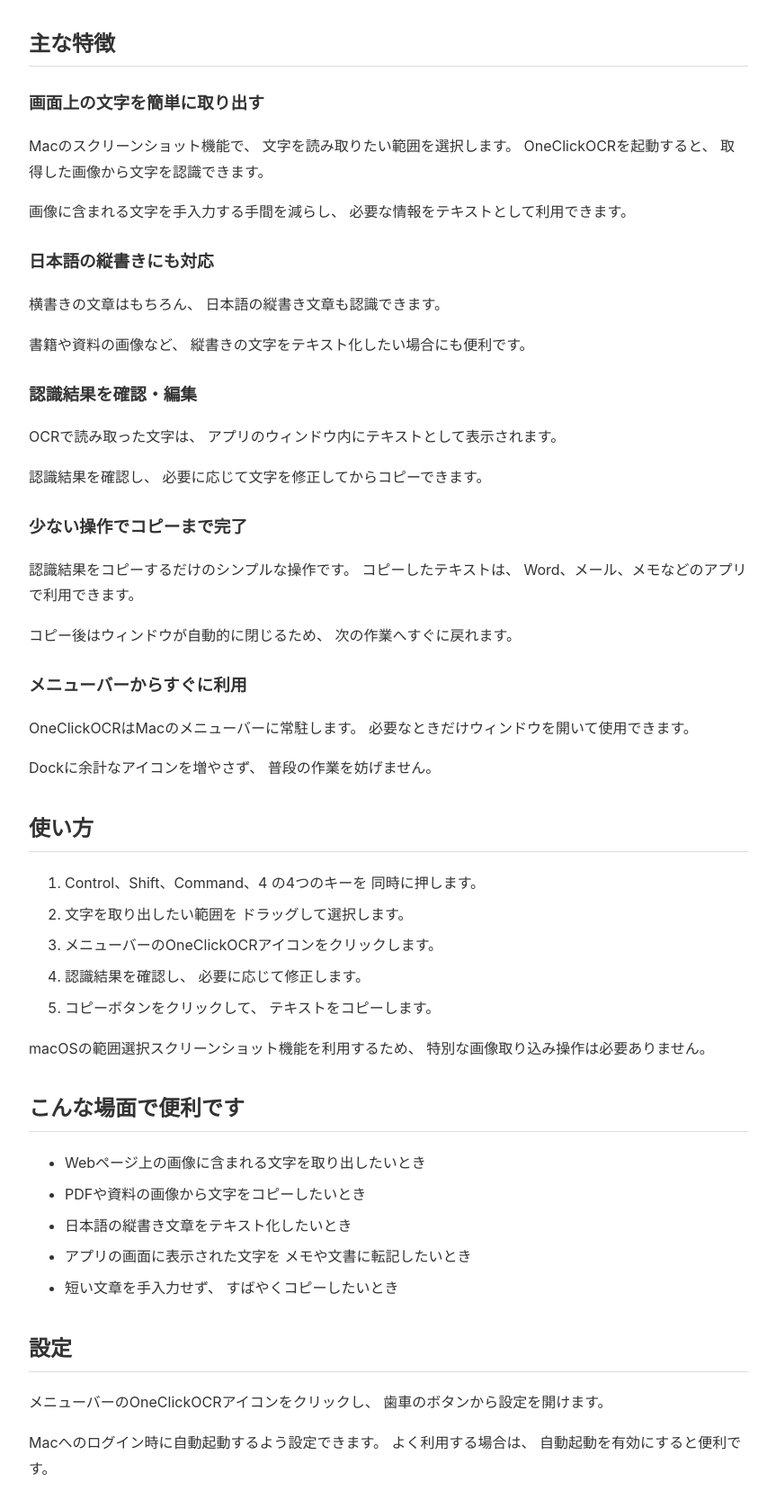
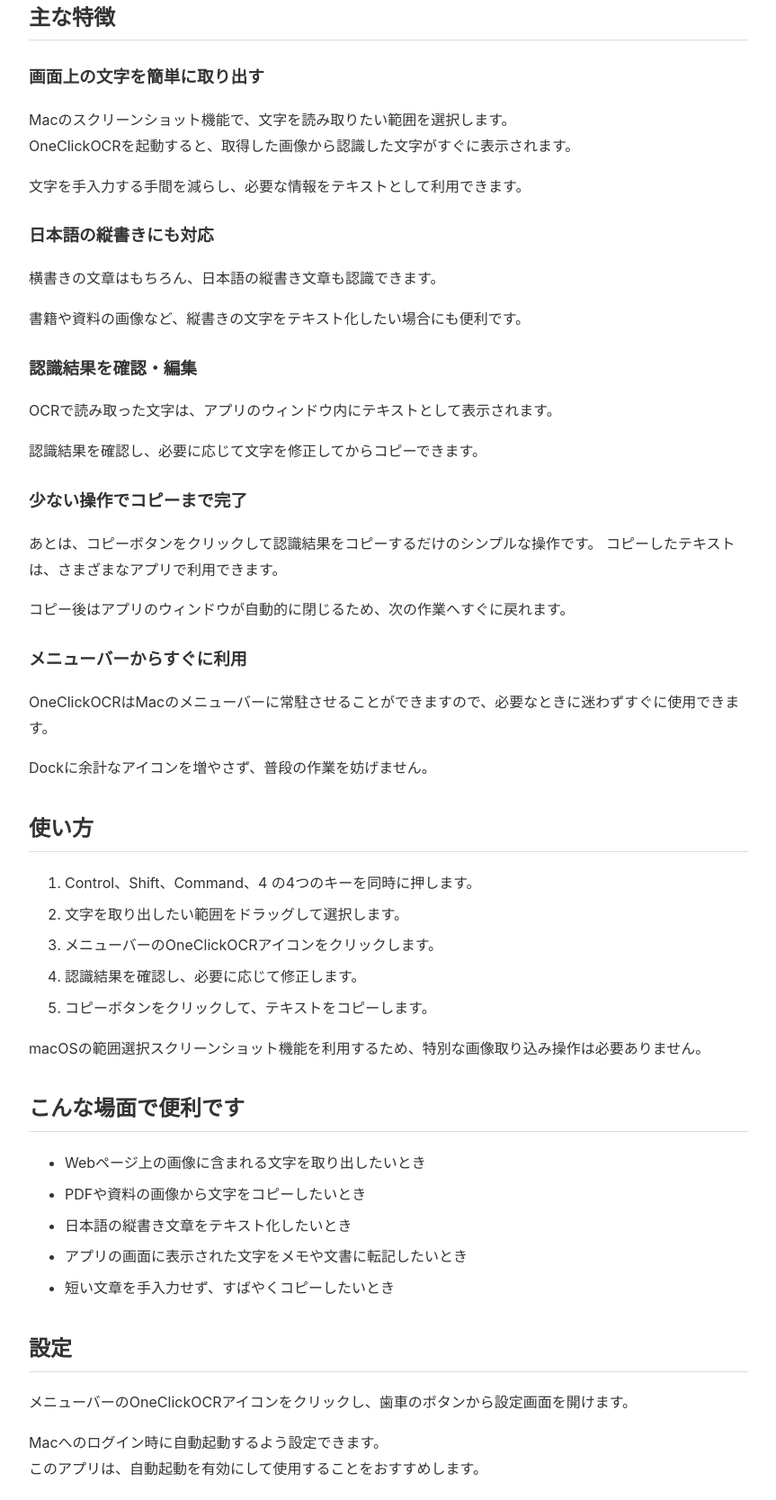
Before and after one commit to tyforma/tyforma.github.io, a plain HTML site: page oneclickocr/index.html in a window 1280 px wide. Shown: the part 473-2140 px from the top of the page at 90% size, without its empty margins (208-1071 px from the left). Drawn offline with Linux system fonts and the light colour scheme.

Commit message:
Update index.html

```diff
--- a/oneclickocr/index.html
+++ b/oneclickocr/index.html
@@ -87,26 +87,20 @@
   <h1>OneClickOCR</h1>
 
   <p class="lead">
-    Macの画面に表示された文字を、
-    簡単な操作でテキストに。
+    Macの画面に表示された文字を、簡単な操作でテキストに。
   </p>
 
   <p>
-    OneClickOCRは、Macの画面上に表示された文字を
-    スクリーンショットから読み取り、
+    OneClickOCRは、Macの画面上に表示された文字をスクリーンショットから読み取り、
     編集・コピーできるmacOS用の無料OCRツールです。
   </p>
 
   <p>
-    Webページ、画像、アプリの画面など、
-    通常のコピー操作では取り出せない文字も、
-    必要な範囲を選択してテキスト化できます。
+    Webページ、画像、アプリの画面など、通常のコピー操作では取り出せない文字もテキスト化できます。
   </p>
 
   <p>
-    macOSに標準搭載された文字認識機能を利用し、
-    日本語の横書きだけでなく、
-    縦書きの文章にも対応しています。
+    macOSに標準搭載された文字認識機能を利用し、日本語の横書きだけでなく、縦書きの文章にも対応しています。
   </p>
 
   <p>
@@ -120,84 +114,68 @@
 
   <h3>画面上の文字を簡単に取り出す</h3>
   <p>
-    Macのスクリーンショット機能で、
-    文字を読み取りたい範囲を選択します。
-    OneClickOCRを起動すると、
-    取得した画像から文字を認識できます。
+    Macのスクリーンショット機能で、文字を読み取りたい範囲を選択します。<br>
+    OneClickOCRを起動すると、取得した画像から認識した文字がすぐに表示されます。
   </p>
   <p>
-    画像に含まれる文字を手入力する手間を減らし、
-    必要な情報をテキストとして利用できます。
+    文字を手入力する手間を減らし、必要な情報をテキストとして利用できます。
   </p>
 
   <h3>日本語の縦書きにも対応</h3>
   <p>
-    横書きの文章はもちろん、
-    日本語の縦書き文章も認識できます。
+    横書きの文章はもちろん、日本語の縦書き文章も認識できます。
   </p>
   <p>
-    書籍や資料の画像など、
-    縦書きの文字をテキスト化したい場合にも便利です。
+    書籍や資料の画像など、縦書きの文字をテキスト化したい場合にも便利です。
   </p>
 
   <h3>認識結果を確認・編集</h3>
   <p>
-    OCRで読み取った文字は、
-    アプリのウィンドウ内にテキストとして表示されます。
+    OCRで読み取った文字は、アプリのウィンドウ内にテキストとして表示されます。
   </p>
   <p>
-    認識結果を確認し、
-    必要に応じて文字を修正してからコピーできます。
+    認識結果を確認し、必要に応じて文字を修正してからコピーできます。
   </p>
 
   <h3>少ない操作でコピーまで完了</h3>
   <p>
-    認識結果をコピーするだけのシンプルな操作です。
-    コピーしたテキストは、
-    Word、メール、メモなどのアプリで利用できます。
+    あとは、コピーボタンをクリックして認識結果をコピーするだけのシンプルな操作です。
+    コピーしたテキストは、さまざまなアプリで利用できます。
   </p>
   <p>
-    コピー後はウィンドウが自動的に閉じるため、
-    次の作業へすぐに戻れます。
+    コピー後はアプリのウィンドウが自動的に閉じるため、次の作業へすぐに戻れます。
   </p>
 
   <h3>メニューバーからすぐに利用</h3>
   <p>
-    OneClickOCRはMacのメニューバーに常駐します。
-    必要なときだけウィンドウを開いて使用できます。
+    OneClickOCRはMacのメニューバーに常駐させることができますので、必要なときに迷わずすぐに使用できます。
   </p>
   <p>
-    Dockに余計なアイコンを増やさず、
-    普段の作業を妨げません。
+    Dockに余計なアイコンを増やさず、普段の作業を妨げません。
   </p>
 
   <h2>使い方</h2>
 
   <ol>
     <li>
-      Control、Shift、Command、4 の4つのキーを
-      同時に押します。
+      Control、Shift、Command、4 の4つのキーを同時に押します。
     </li>
     <li>
-      文字を取り出したい範囲を
-      ドラッグして選択します。
+      文字を取り出したい範囲をドラッグして選択します。
     </li>
     <li>
       メニューバーのOneClickOCRアイコンをクリックします。
     </li>
     <li>
-      認識結果を確認し、
-      必要に応じて修正します。
+      認識結果を確認し、必要に応じて修正します。
     </li>
     <li>
-      コピーボタンをクリックして、
-      テキストをコピーします。
+      コピーボタンをクリックして、テキストをコピーします。
     </li>
   </ol>
 
   <p>
-    macOSの範囲選択スクリーンショット機能を利用するため、
-    特別な画像取り込み操作は必要ありません。
+    macOSの範囲選択スクリーンショット機能を利用するため、特別な画像取り込み操作は必要ありません。
   </p>
 
   <h2>こんな場面で便利です</h2>
@@ -213,38 +191,32 @@
       日本語の縦書き文章をテキスト化したいとき
     </li>
     <li>
-      アプリの画面に表示された文字を
-      メモや文書に転記したいとき
+      アプリの画面に表示された文字をメモや文書に転記したいとき
     </li>
     <li>
-      短い文章を手入力せず、
-      すばやくコピーしたいとき
+      短い文章を手入力せず、すばやくコピーしたいとき
     </li>
   </ul>
 
   <h2>設定</h2>
 
   <p>
-    メニューバーのOneClickOCRアイコンをクリックし、
-    歯車のボタンから設定を開けます。
+    メニューバーのOneClickOCRアイコンをクリックし、歯車のボタンから設定画面を開けます。
   </p>
 
   <p>
-    Macへのログイン時に自動起動するよう設定できます。
-    よく利用する場合は、
-    自動起動を有効にすると便利です。
+    Macへのログイン時に自動起動するよう設定できます。<br>
+    このアプリは、自動起動を有効にして使用することをおすすめします。
   </p>
 
   <h2>プライバシー</h2>
 
   <p>
-    文字認識はmacOS標準の機能を利用し、
-    Mac内で処理されます。
+    文字認識はmacOS標準の機能を利用し、Mac内で処理されます。
   </p>
 
   <p>
-    認識対象の画像やテキストが、
-    開発者のサーバーに送信されることはありません。
+    認識対象の画像やテキストが、開発者のサーバーに送信されることはありません。
   </p>
 
   <p>
```
